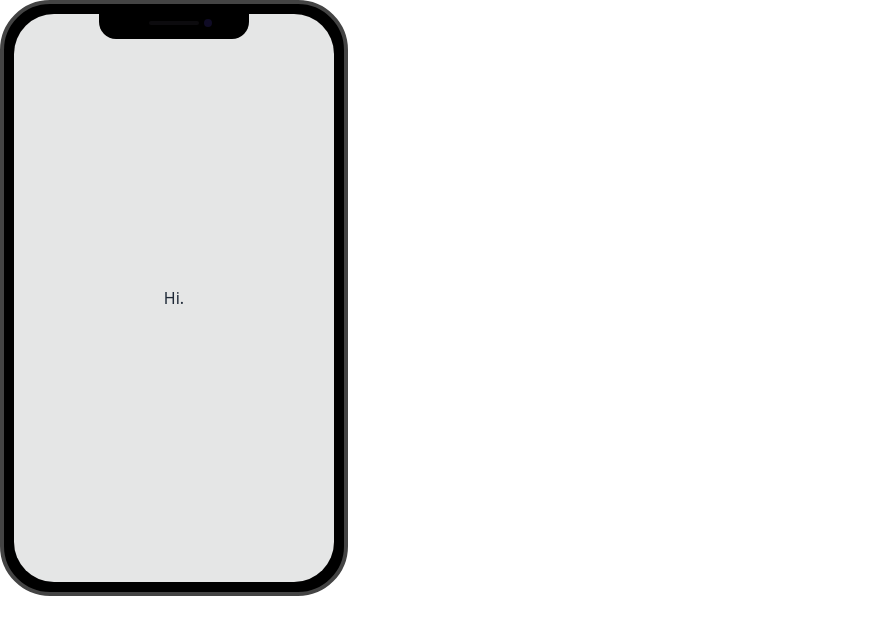
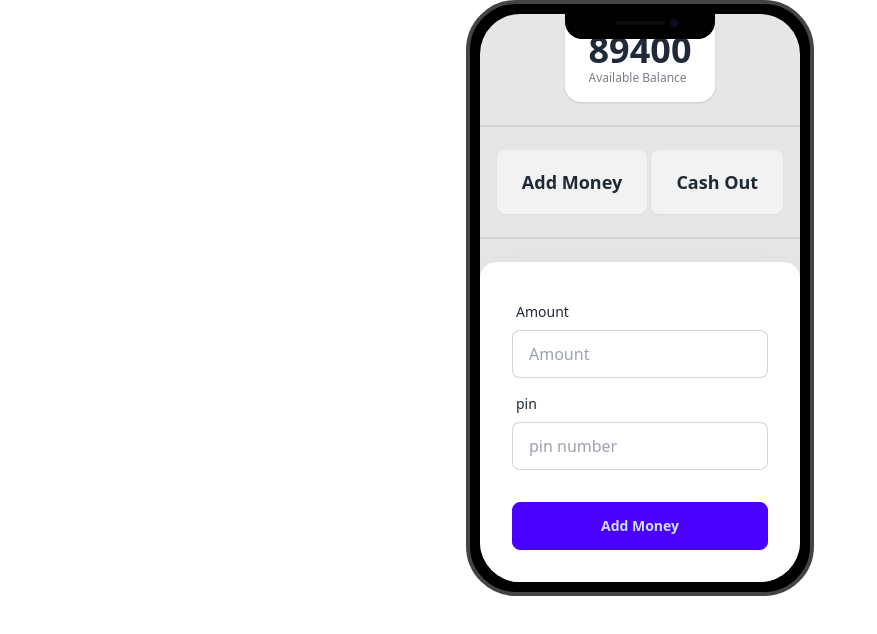
Before and after one commit to tammyKhan/payoo-mfs, a plain HTML site: page home.html in a window 1280 px wide. Shown: the whole page, without its empty margins (0-877 px from the left). Drawn offline with nearby package versions, Linux system fonts and the light colour scheme.

Commit message:
added partially the add money event handler

```diff
--- a/home.html
+++ b/home.html
@@ -9,13 +9,60 @@
 
 </head>
 <body>
-  <main>
+  <main class="flex justify-center">
     <div class="mockup-phone">
       <div class="camera"></div>
       <div class="display">
-        <div class="artboard artboard-demo phone-1">Hi.</div>
+        <div class="artboard artboard-demo phone-1">
+
+       <!-- available balance -->
+        <div>
+          <div class="stats shadow">
+            <div class="stat">
+
+              <div class="stat-value">89400</div>
+              <div class="stat-desc">Available Balance</div>
+            </div>
+          </div>
+        </div>
+
+       <div class="divider"></div>
+
+       <!-- user actions button -->
+        <div>
+            <button class="btn btn-lg">Add Money</button>
+            <button class="btn btn-lg">Cash Out</button>
+        </div>
+        <div class="divider"></div>
+
+        <!-- add money form start -->
+        <div class="card bg-base-100 w-full max-w-sm shrink-0 shadow-2xl">
+          <form class="card-body">
+            <div class="form-control">
+              <label class="label">
+                <span class="label-text">Amount</span>
+              </label>
+              <input id="input-add-money" type="text" placeholder="Amount" class="input input-bordered" required />
+            </div>
+            <div class="form-control">
+              <label class="label">
+                <span class="label-text">pin</span>
+              </label>
+              <input id="input-pin-number" type="password" placeholder="pin number" class="input input-bordered" autocomplete="off" required />
+
+            </div>
+            <div class="form-control mt-6">
+              <button id="btn-add-money" class="btn btn-primary">Add Money</button>
+            </div>
+          </form>
+        </div>
+
+        <!-- add money form end -->
+
+        </div>
       </div>
     </div>
   </main>
+  <script src="js/home.js"></script>
 </body>
 </html>
--- /dev/null
+++ b/js/home.js
@@ -0,0 +1,13 @@
+// step-1: set event handler
+document.getElementById('btn-add-money').addEventListener('click', function(event){
+  event.preventDefault();
+
+// step-2: get money to be added to the account balance
+const addMoneyInput = document.getElementById('input-add-money').value;
+console.log(addMoneyInput);
+
+// get the pin number
+const pinNumberInput = document.getElementById('input-pin-number').value;
+console.log(pinNumberInput);
+
+})
```
